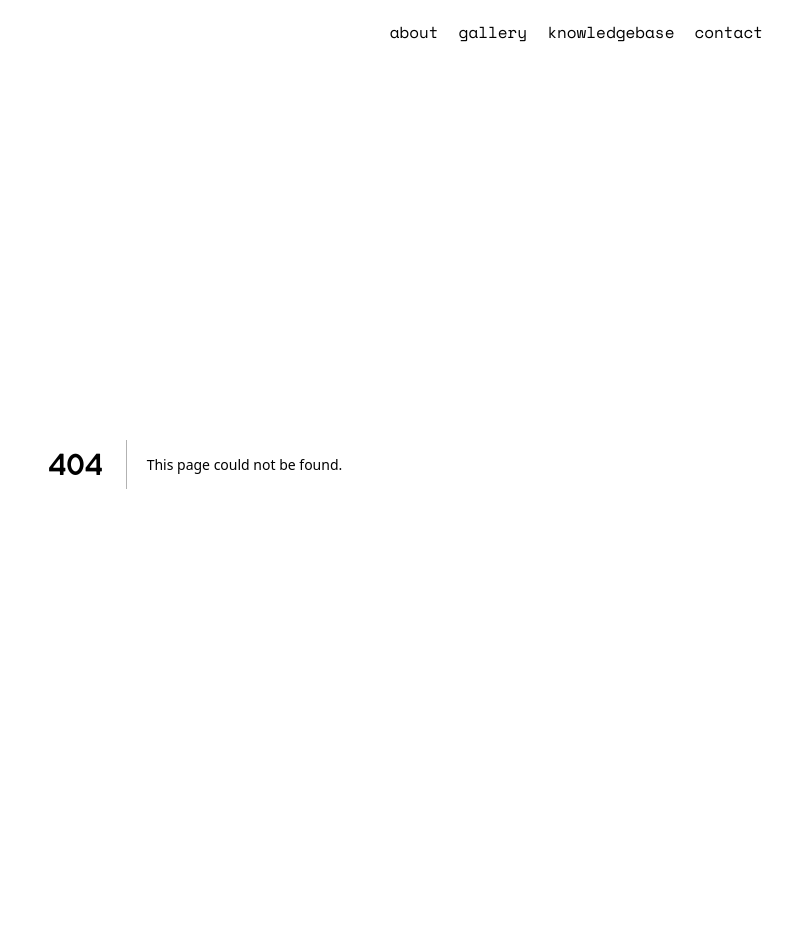
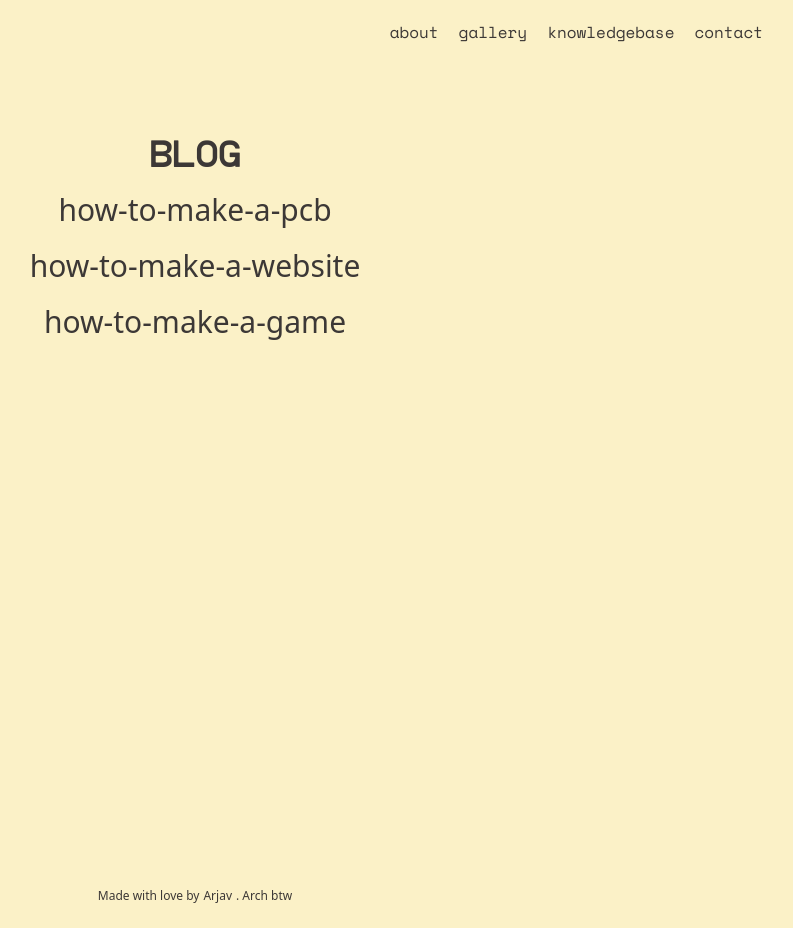
Before and after one commit to arjav0703/my-website, a Next.js app: page /blog in a window 1280 px wide. Before the commit this address had no page. Shown: the whole page, without its empty margins (445-1238 px from the left). Before the commit the page ends 864 px from the top, so only its background shows below. Built offline with nearby package versions, Linux system fonts and the light colour scheme.

Commit message:
lets do blogs!

```diff
--- /dev/null
+++ b/src/app/blog/page.tsx
@@ -0,0 +1,44 @@
+"use client";
+import React, {useState} from 'react';
+import  MyFooter  from '../components/footer';
+import CopyHandler from '../components/CopyHandler';
+
+const blogs = [
+  'how-to-make-a-pcb',
+  'how-to-make-a-website',
+  'how-to-make-a-game',
+]
+
+const Bloglist = () => (
+  blogs.map((blog) => {
+    return (
+      <div className="flex flex-col items-center">
+        <a href={`/${blog}`} className="text-xl sm:text-3xl mb-5">
+          {blog}
+        </a>
+      </div>
+    );
+  })
+);
+
+
+
+export default function Home() {
+  return (
+    <>
+      <div className="py-8 flex flex-col items-center min-h-screen  px-8 sm:px-48 sm:py-18" onCopy={CopyHandler}>
+      <div>
+        <h1 className="text-xl sm:text-3xl mb-5">BLOG</h1>
+
+      </div>
+
+      <Bloglist/>
+
+      </div>
+      <div className="flex justify-center mb-0 py-6 ">
+        <MyFooter/>
+      </div>
+    </>
+
+  );
+}
--- /dev/null
+++ b/src/app/components/CopyHandler.tsx
@@ -0,0 +1,10 @@
+const CopyHandler = () => {
+    alert("Why are you copying it? If you want to share it, share the link to the page.");
+    return(
+      <div>
+        <h1>Why are you copying it? If you want to share it, share the link to the page.</h1>
+      </div>
+    )
+  }
+
+export default CopyHandler;
--- a/src/app/components/footer.tsx
+++ b/src/app/components/footer.tsx
@@ -1,4 +1,3 @@
-
 import React from "react";
 export default function MyFooter() {
     return(
```
